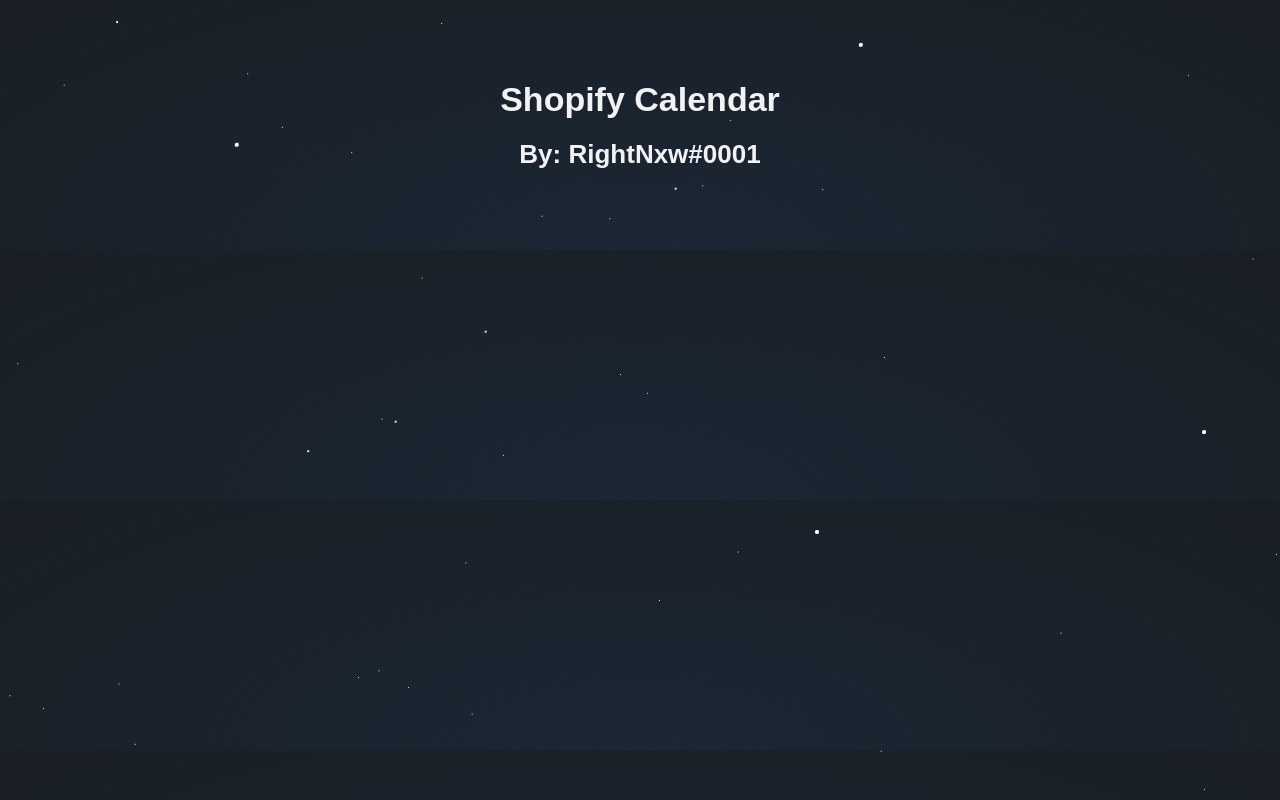
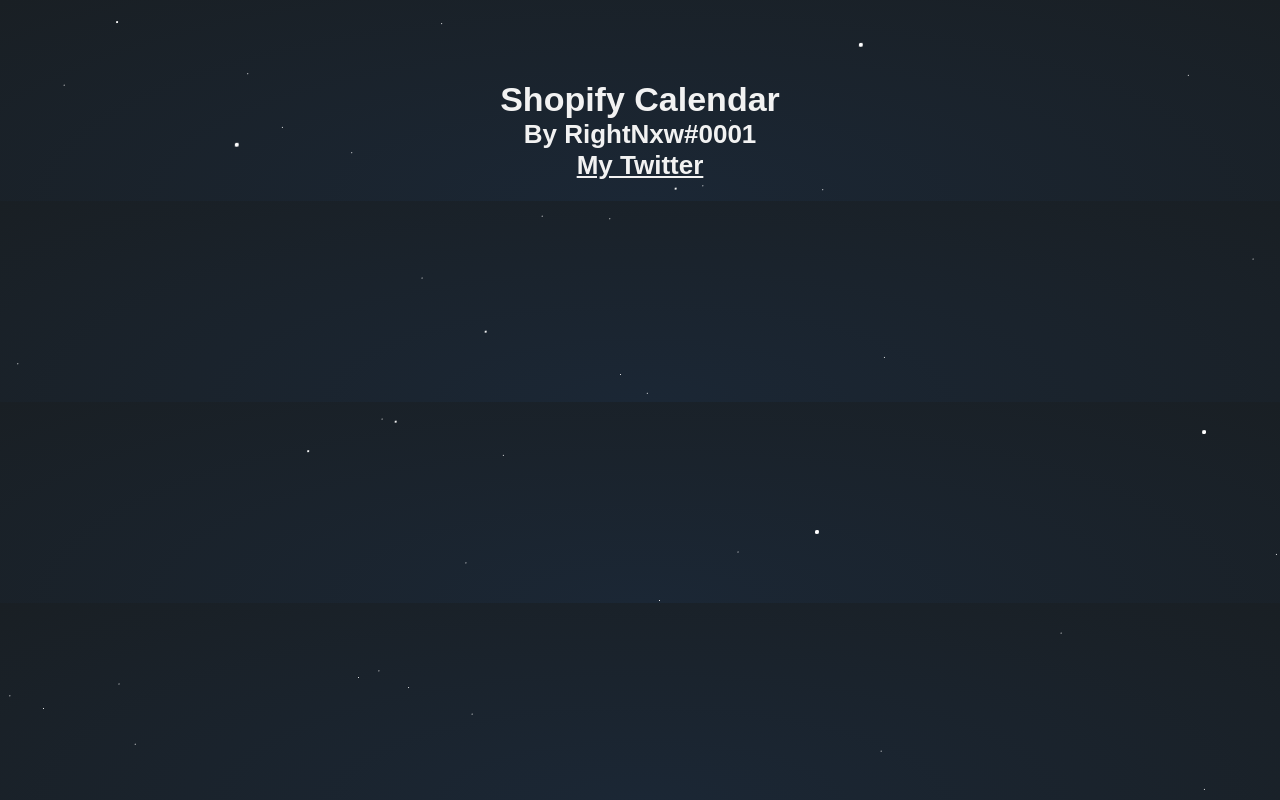
Before and after one commit to RightNxw/shopifycalendar, a website: page frontend/index.html in a window 1280 px wide. Shown: the top 800 px of the page. Drawn offline with Linux system fonts and the light colour scheme; no server answers.

Commit message:
Added Link

```diff
--- a/frontend/index.html
+++ b/frontend/index.html
@@ -15,7 +15,9 @@
     </div>
     <div id="root">
       <h1>Shopify Calendar</h1>
-      <h2>By: RightNxw#0001</h2>
+      <h2>By RightNxw#0001</h2>
+        <a href="https://twitter.com/right_nxw"  target="_blank">My Twitter</a>
+
 
     </div>
 
--- a/frontend/styles.css
+++ b/frontend/styles.css
@@ -28,17 +28,10 @@
   position: relative;
 }
 
-footer {
-  text-align: center;
-  background: black;
-  padding: 2rem;
-}
-
 h1 {
   font-size: 34px;
   font-weight: bold;
   text-align: center;
-  margin-bottom: 20px;
   padding-top: 60px;
 }
 
@@ -46,7 +39,13 @@
   font-size: 26px;
   font-weight: bold;
   text-align: center;
-  margin-bottom: 60px;
+}
+
+a {
+  font-size: 26px;
+  font-weight: bold;
+  text-align: center;
+  display: block;
 }
 
 * {
```
